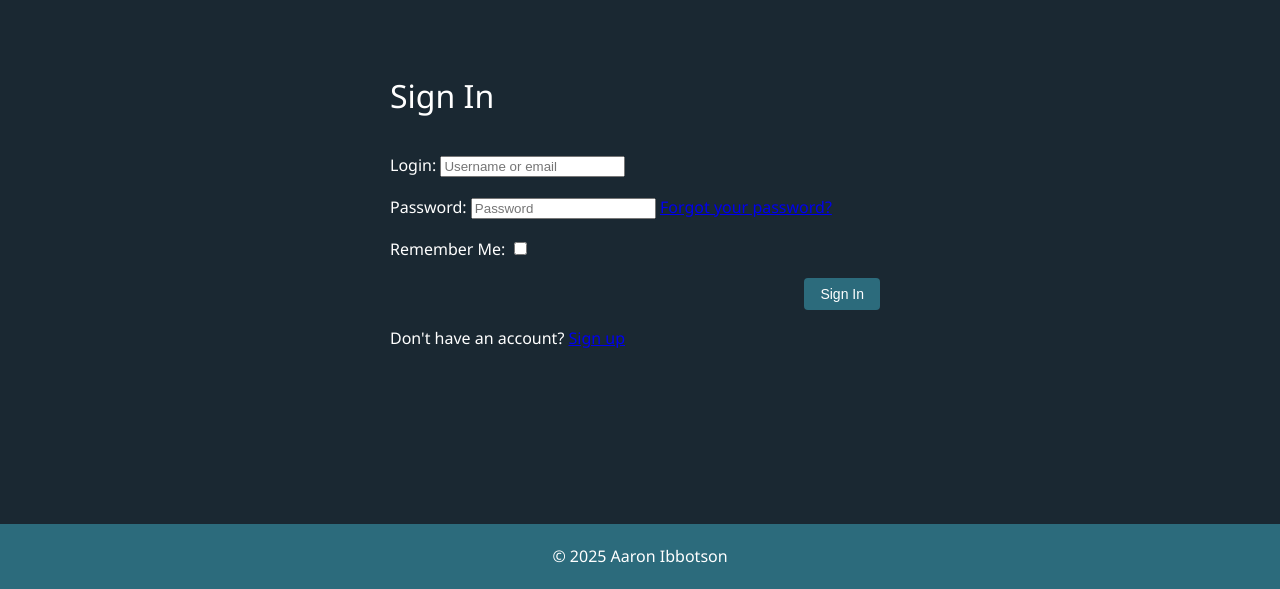
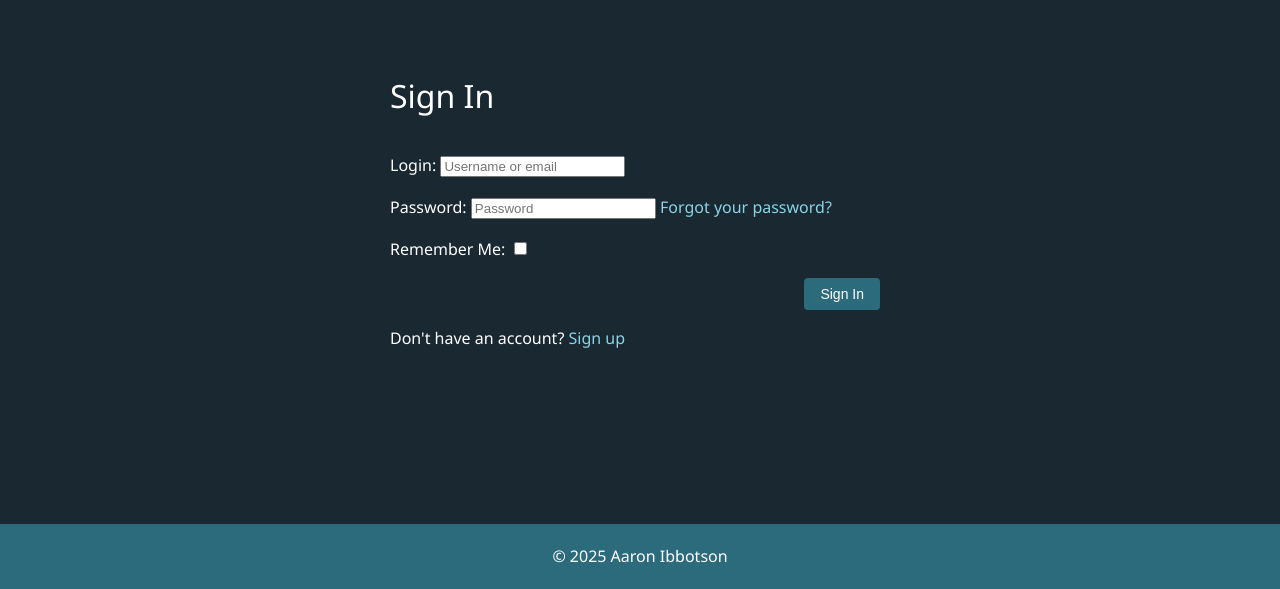
Before and after one commit to w1zzball/haiku, a Django app: page /accounts/login/ in a window 1280 px wide. Shown: the part 184-773 px from the top of the page. Run offline with Django 5.2, Linux system fonts and the light colour scheme.

Commit message:
fix: change auth style to be more accessible

```diff
--- a/static/css/components/auth.css
+++ b/static/css/components/auth.css
@@ -33,3 +33,13 @@
   margin-top: 1rem;
   text-align: left;
 }
+
+.auth-container a {
+  color: #89d4e8;
+  text-decoration: none;
+  font-weight: 500;
+}
+
+.auth-container a:hover {
+  text-decoration: underline;
+}
```
Also changed, not shown: 2 other files.
